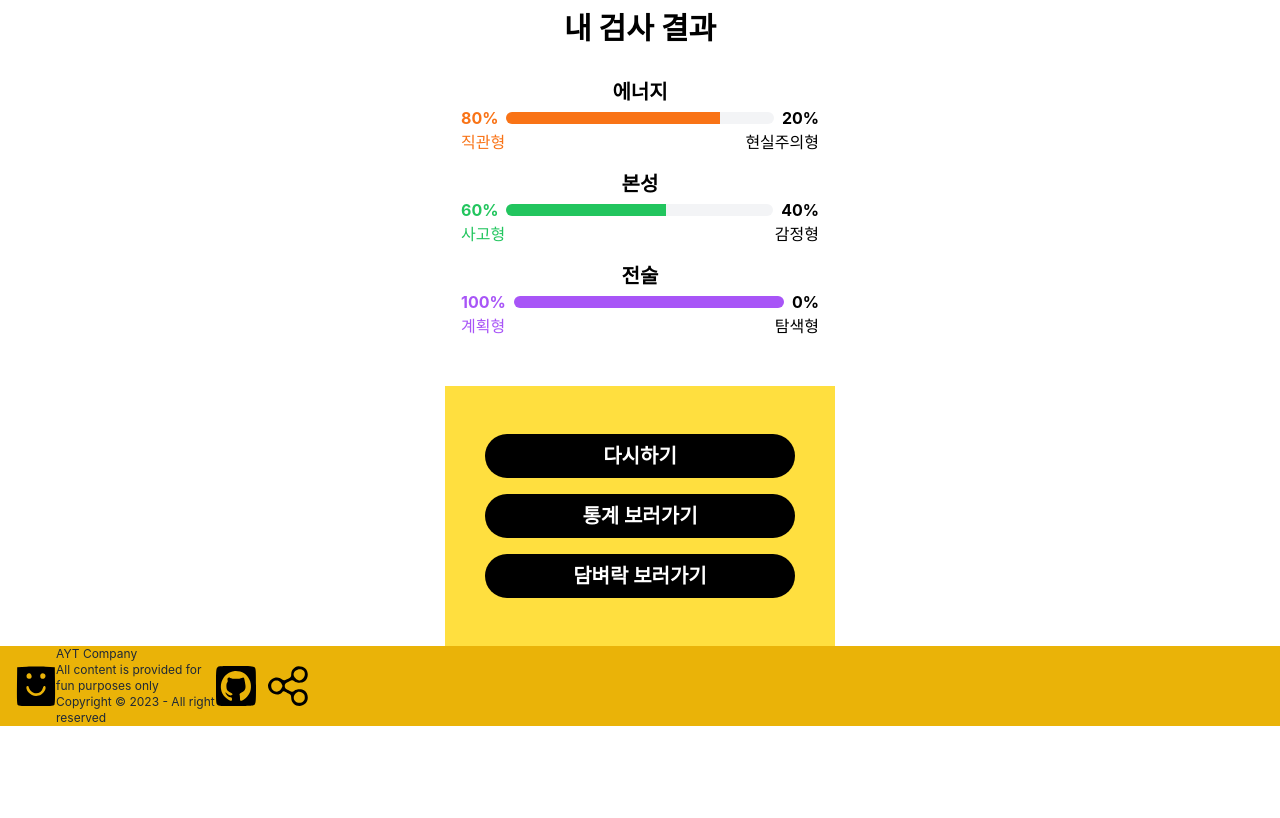
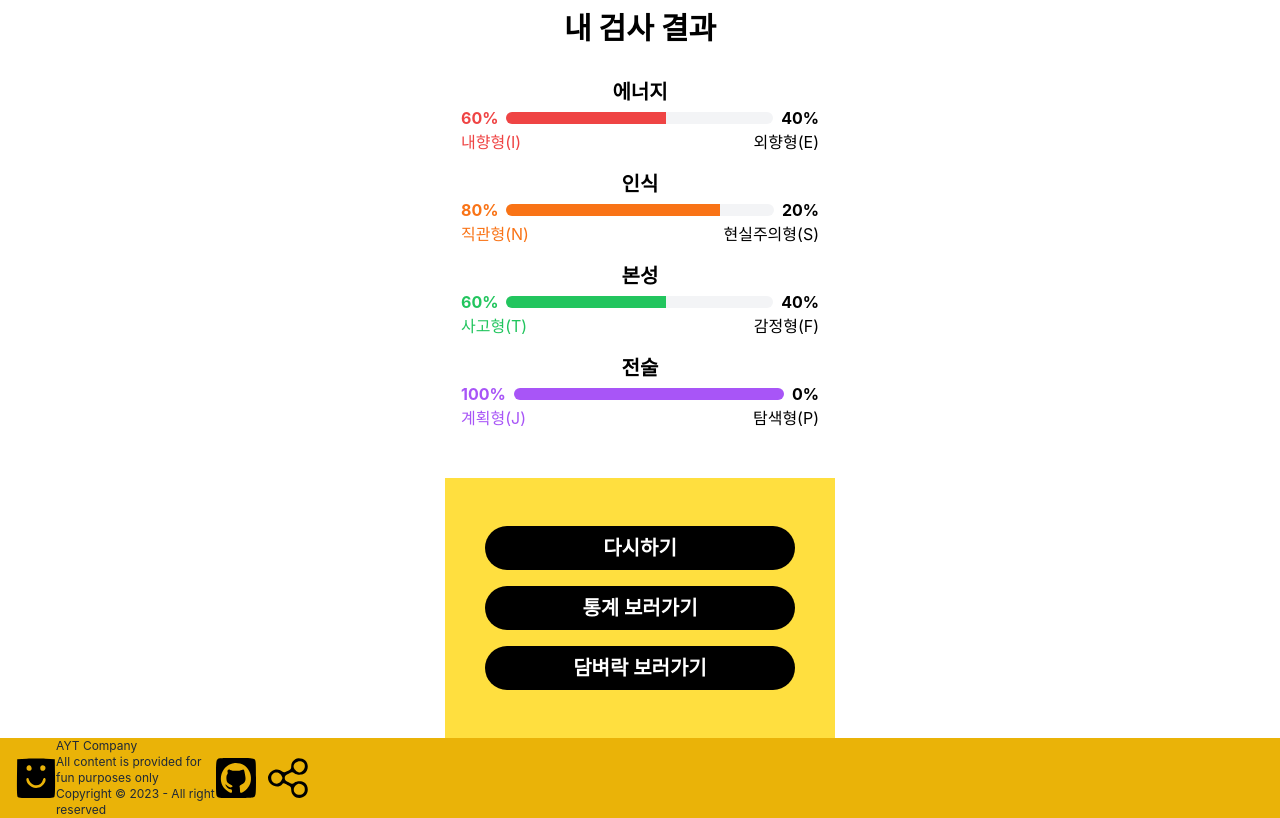
Before and after one commit to are-you-T/client, a React (Create React App) app: page /test/result in a window 1280 px wide. Shown: the part 1040-1858 px from the top of the page. Before the commit the page ends 1766 px from the top, so only its background shows below. Built offline with nearby package versions, Linux system fonts and the light colour scheme.

Commit message:
style: 테스트 결과 페이지 내 검사 결과 수정

```diff
--- a/src/pages/TestResult.tsx
+++ b/src/pages/TestResult.tsx
@@ -23,9 +23,10 @@ export default function TestResult() {
           </ContentWrapper>
           <OtherMain>
             <OtherTitle>내 검사 결과</OtherTitle>
-            <TypePercentageBar title="에너지" type1="직관형" type2="현실주의형" percent1={80} percent2={20} bar="w-4/5" textColor="text-orange-500" barColor="bg-orange-500"/>
-            <TypePercentageBar title="본성" type1="사고형" type2="감정형" percent1={60} percent2={40} bar="w-3/5" textColor="text-green-500" barColor="bg-green-500"/>
-            <TypePercentageBar title="전술" type1="계획형" type2="탐색형" percent1={100} percent2={0} bar="w-5/5" textColor="text-purple-500" barColor="bg-purple-500"/>
+            <TypePercentageBar title="에너지" type1="내향형(I)" type2="외향형(E)" percent1={60} percent2={40} bar="w-3/5" textColor="text-red-500" barColor="bg-red-500"/>
+            <TypePercentageBar title="인식" type1="직관형(N)" type2="현실주의형(S)" percent1={80} percent2={20} bar="w-4/5" textColor="text-orange-500" barColor="bg-orange-500"/>
+            <TypePercentageBar title="본성" type1="사고형(T)" type2="감정형(F)" percent1={60} percent2={40} bar="w-3/5" textColor="text-green-500" barColor="bg-green-500"/>
+            <TypePercentageBar title="전술" type1="계획형(J)" type2="탐색형(P)" percent1={100} percent2={0} bar="w-5/5" textColor="text-purple-500" barColor="bg-purple-500"/>
           </OtherMain>
           <Buttons>
               <ButtonItem>다시하기</ButtonItem>
```
